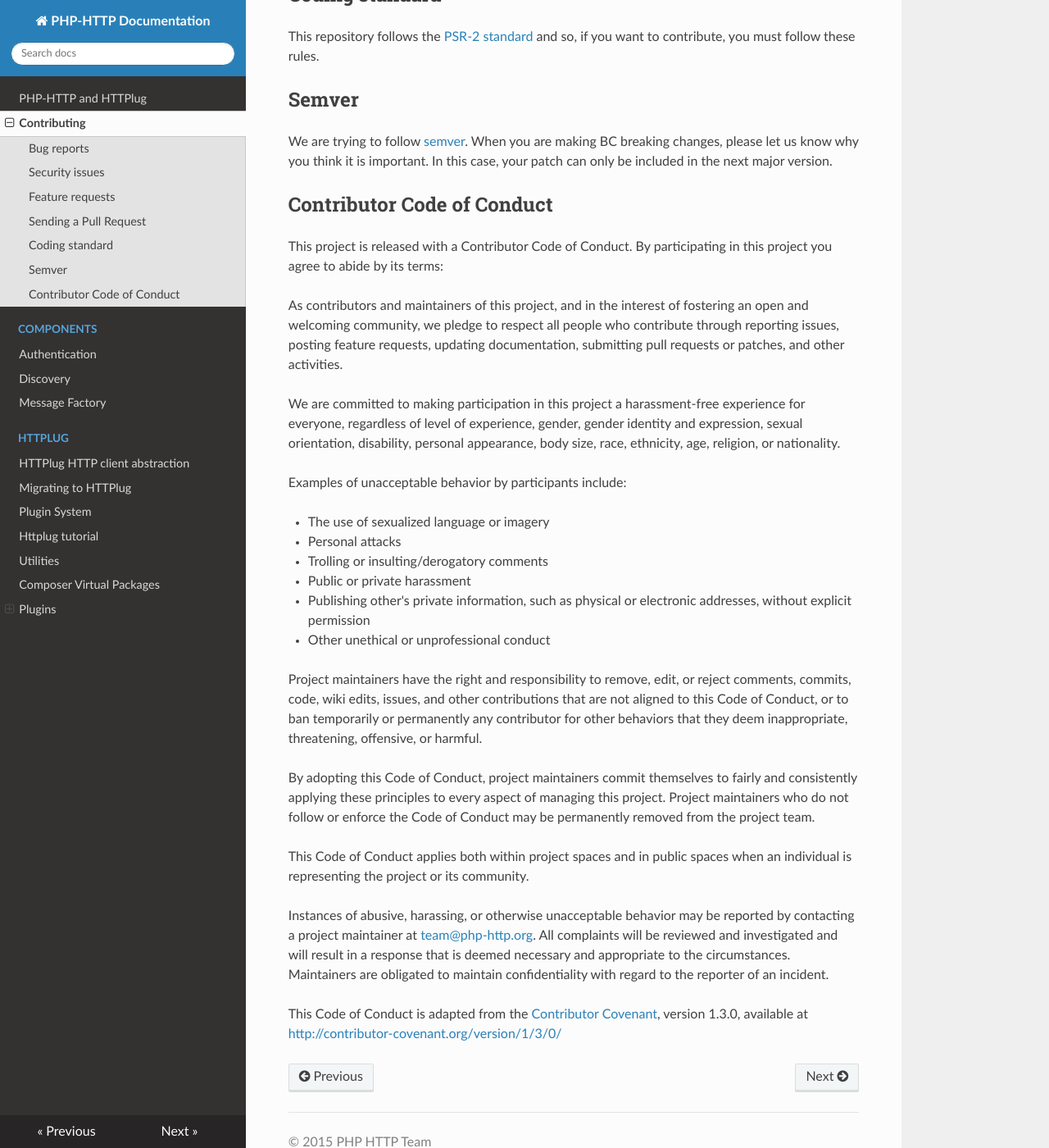
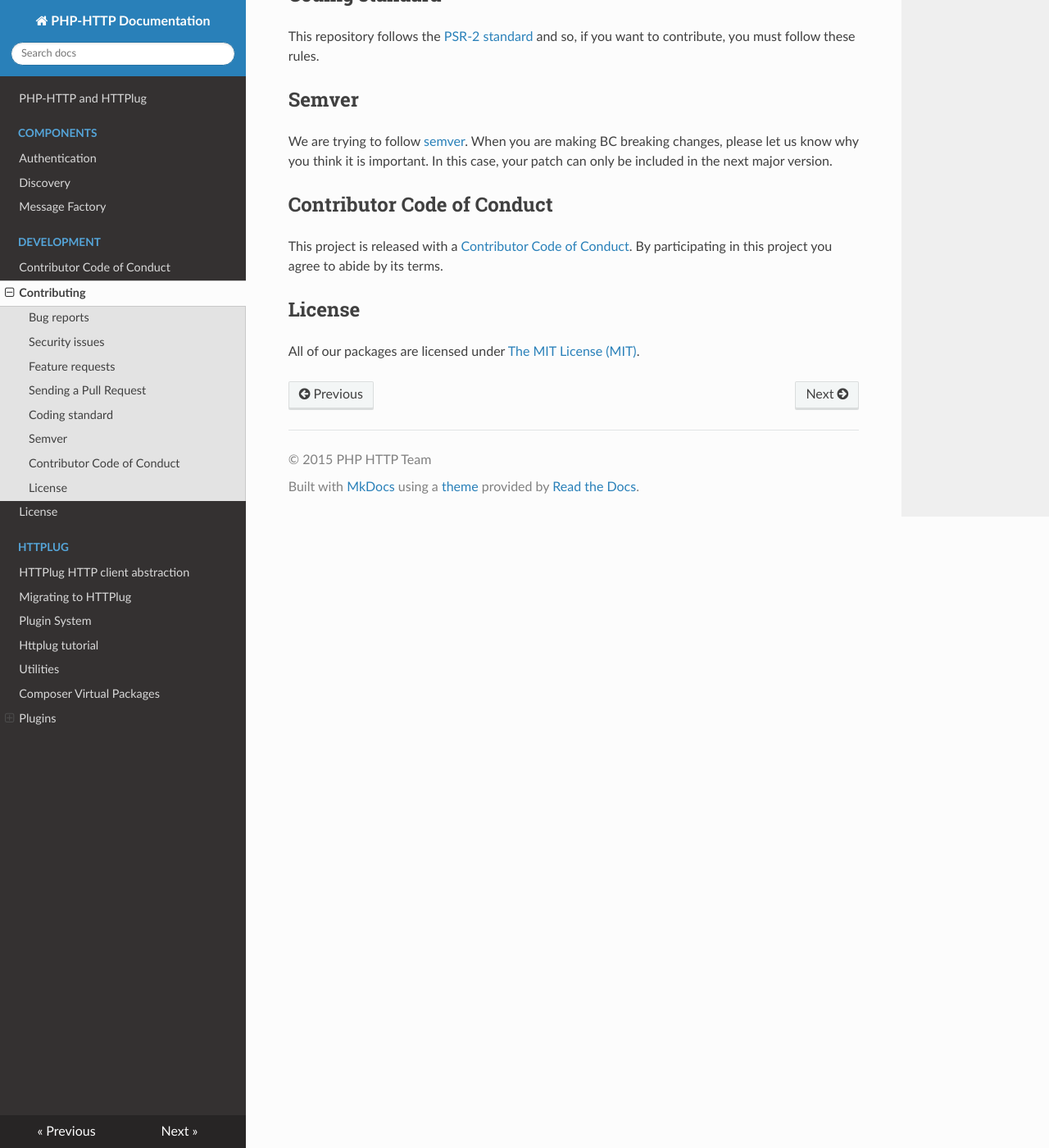
Before and after one commit to php-http/documentation, an MkDocs documentation site: the page built from docs/development/contributing.md, in a window 1280 px wide and 1400 px high, scrolled down 1759 px. Shown: the whole window at 82% size. Built offline with MkDocs 1.6.1, drawn with Linux system fonts in a browser that asks for light colours; nearby versions of some CDN libraries.

Commit message:
Add development section

```diff
--- a/docs/contributing.md
+++ b/docs/development/contributing.md
@@ -96,55 +96,10 @@ In this case, your patch can only be included in the next major version.
 
 ## Contributor Code of Conduct
 
-This project is released with a Contributor Code of Conduct.
-By participating in this project you agree to abide by its terms:
+This project is released with a [Contributor Code of Conduct](code-of-conduct.md).
+By participating in this project you agree to abide by its terms.
 
 
-As contributors and maintainers of this project, and in the interest of
-fostering an open and welcoming community, we pledge to respect all people who
-contribute through reporting issues, posting feature requests, updating
-documentation, submitting pull requests or patches, and other activities.
+## License
 
-We are committed to making participation in this project a harassment-free
-experience for everyone, regardless of level of experience, gender, gender
-identity and expression, sexual orientation, disability, personal appearance,
-body size, race, ethnicity, age, religion, or nationality.
-
-Examples of unacceptable behavior by participants include:
-
-* The use of sexualized language or imagery
-* Personal attacks
-* Trolling or insulting/derogatory comments
-* Public or private harassment
-* Publishing other's private information, such as physical or electronic
-  addresses, without explicit permission
-* Other unethical or unprofessional conduct
-
-Project maintainers have the right and responsibility to remove, edit, or
-reject comments, commits, code, wiki edits, issues, and other contributions
-that are not aligned to this Code of Conduct, or to ban temporarily or
-permanently any contributor for other behaviors that they deem inappropriate,
-threatening, offensive, or harmful.
-
-By adopting this Code of Conduct, project maintainers commit themselves to
-fairly and consistently applying these principles to every aspect of managing
-this project. Project maintainers who do not follow or enforce the Code of
-Conduct may be permanently removed from the project team.
-
-This Code of Conduct applies both within project spaces and in public spaces
-when an individual is representing the project or its community.
-
-Instances of abusive, harassing, or otherwise unacceptable behavior may be
-reported by contacting a project maintainer at [team@php-http.org](mailto:team@php-http.org). All
-complaints will be reviewed and investigated and will result in a response that
-is deemed necessary and appropriate to the circumstances. Maintainers are
-obligated to maintain confidentiality with regard to the reporter of an
-incident.
-
-
-This Code of Conduct is adapted from the [Contributor Covenant][homepage],
-version 1.3.0, available at
-[http://contributor-covenant.org/version/1/3/0/][version]
-
-[homepage]: http://contributor-covenant.org
-[version]: http://contributor-covenant.org/version/1/3/0/
+All of our packages are licensed under [The MIT License (MIT)](license.md).
```
Also changed, not shown: docs/development/code-of-conduct.md (added, +50 -0 lines), docs/development/license.md (added, +23 -0 lines), 1 other file.
